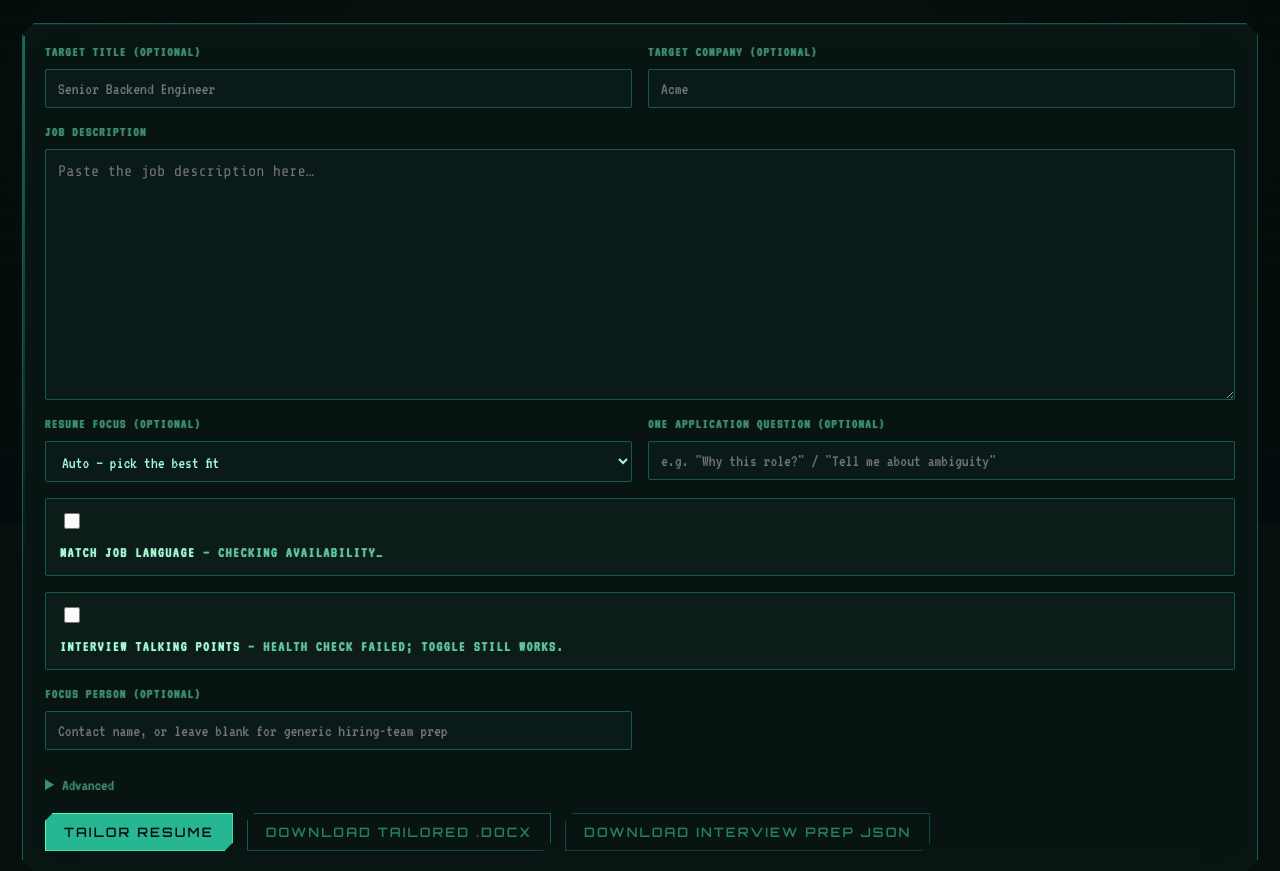
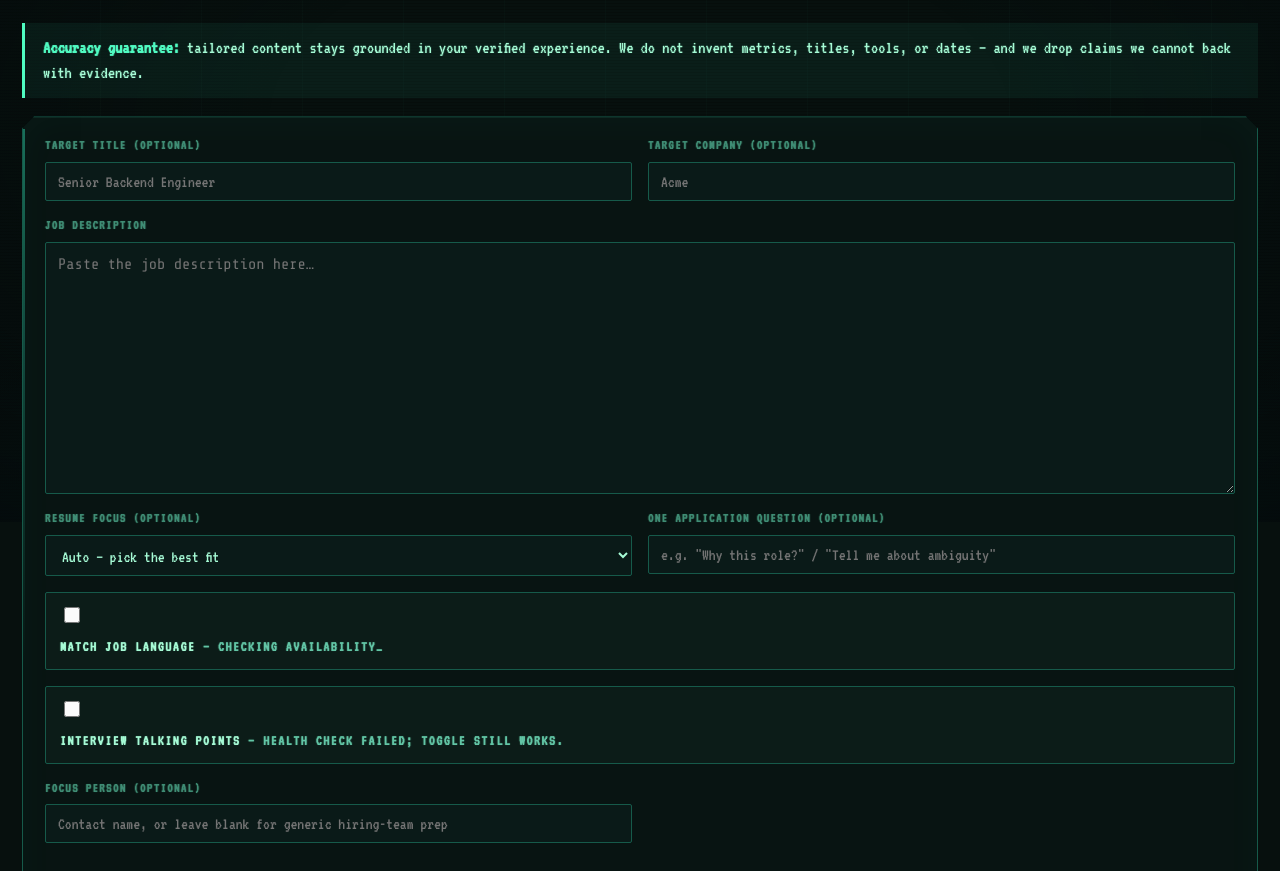
Before and after one commit to Matonte/resume-agent, a FastAPI app: page / in a window 1280 px wide. Shown: the part 278-1149 px from the top of the page. Run offline with FastAPI, Linux system fonts and the light colour scheme; data comes from the database, SQL or seed files in the repository; data that the repository does not hold is empty.

Commit message:
Surface factual-accuracy guarantee in product (#2).
Add accuracy callouts, evidence-backed bullet markers, plain-language draft notes, and docs/ACCURACY.md.

Co-authored-by: Cursor <cursoragent@cursor.com>

```diff
--- a/app/static/app.js
+++ b/app/static/app.js
@@ -283,9 +283,31 @@
 
     const r = data.resume;
     summaryEl.textContent = r.summary;
-    setList(bulletsEl, r.selected_bullets);
+    bulletsEl.innerHTML = "";
+    const evidence = Array.isArray(r.selected_evidence) ? r.selected_evidence : [];
+    (r.selected_bullets || []).forEach((bullet, idx) => {
+      const li = document.createElement("li");
+      li.appendChild(document.createTextNode(bullet));
+      const ev = evidence[idx];
+      const eid = ev && (ev.evidence_id || ev.id);
+      if (eid || r.evidence_gated) {
+        const badge = document.createElement("span");
+        badge.className = "evidence-badge";
+        badge.title = eid ? `Evidence-backed (${eid})` : "Evidence-backed";
+        badge.textContent = "evidence-backed";
+        li.appendChild(badge);
+      }
+      bulletsEl.appendChild(li);
+    });
     setList(notesEl, r.notes);
-    // Mark summary card with an LLM badge when the rewrite actually ran.
+    const accuracyEl = document.getElementById("accuracy-result");
+    if (accuracyEl) {
+      accuracyEl.hidden = false;
+      accuracyEl.textContent = r.evidence_gated
+        ? "Accuracy check: every bullet above is evidence-backed from your verified experience."
+        : "Review claims against your verified experience before sending.";
+    }
+    // Mark summary card with a language-match badge when rewrite actually ran.
     const summaryCard = summaryEl.closest("article");
     if (summaryCard) {
       const existing = summaryCard.querySelector(".llm-badge");
--- a/app/templates/review.html
+++ b/app/templates/review.html
@@ -37,6 +37,11 @@
         <li><span class="step-num">4</span> Interview talking points</li>
       </ol>
     </nav>
+
+    <p class="accuracy-callout" role="note">
+      <strong>Accuracy guarantee:</strong> tailored content stays grounded in your verified experience.
+      We do not invent metrics, titles, tools, or dates — and we drop claims we cannot back with evidence.
+    </p>
 
     <section class="panel">
       <form id="draft-form" class="form-grid">
@@ -136,6 +141,7 @@
           <p id="summary"></p>
           <h3>Selected bullets</h3>
           <ul id="bullets"></ul>
+          <p id="accuracy-result" class="accuracy-callout" hidden></p>
           <h3>Notes</h3>
           <ul id="notes" class="muted"></ul>
           <div id="resume-meeting-advisor" class="resume-meeting-advisor hidden">
--- a/app/templates/tailor.html
+++ b/app/templates/tailor.html
@@ -39,6 +39,10 @@
         <li><span class="step-num">4</span> Interview talking points</li>
       </ol>
     </nav>
+
+    <p class="accuracy-callout" role="note">
+      <strong>Accuracy guarantee:</strong> your apply package is built only from verified experience — no invented metrics, titles, tools, or dates.
+    </p>
 
     <section class="panel tailor-panel">
       <form id="tailor-form" class="tailor-form" autocomplete="off">
```
Also changed, not shown: app/services/resume_tailor.py (+7 -7 lines), docs/ACCURACY.md (added, +24 -0 lines), tests/test_evidence_schema.py (+3 -1 lines), tests/test_resume_tailor.py (+2 -1 lines), README.md.
